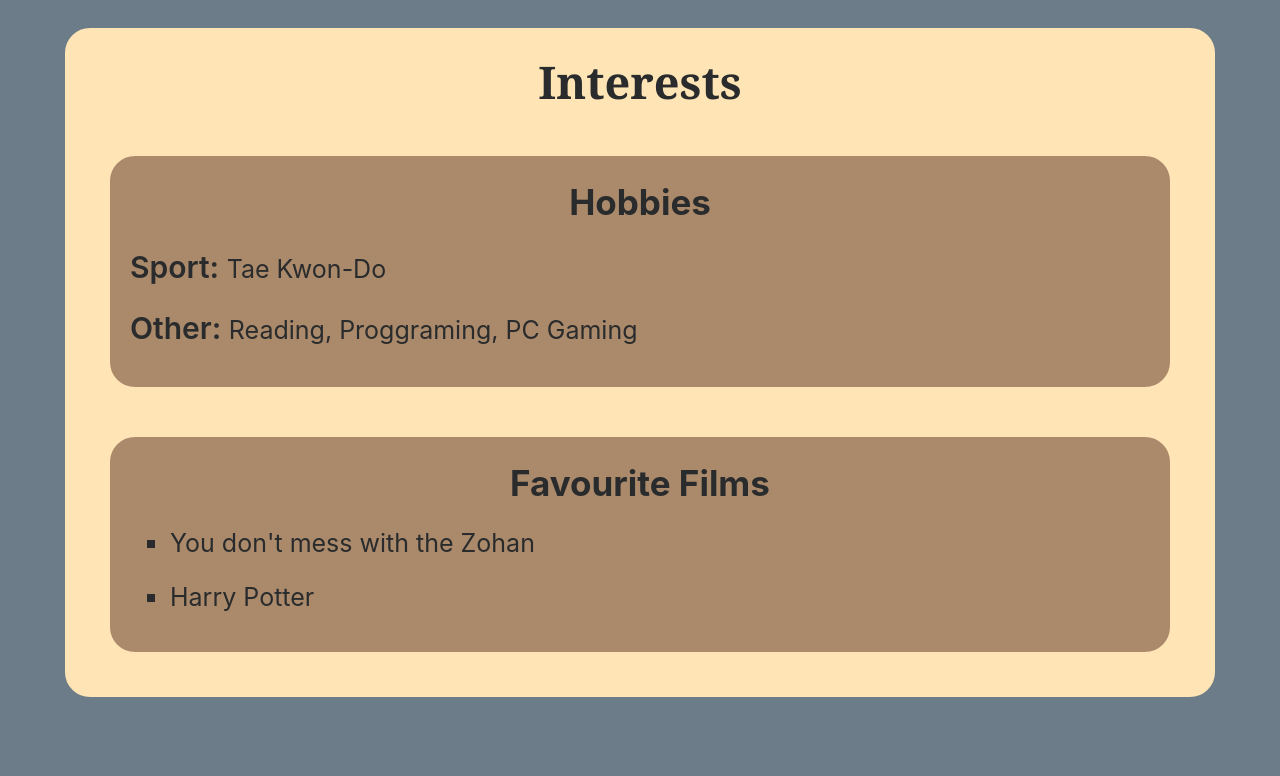
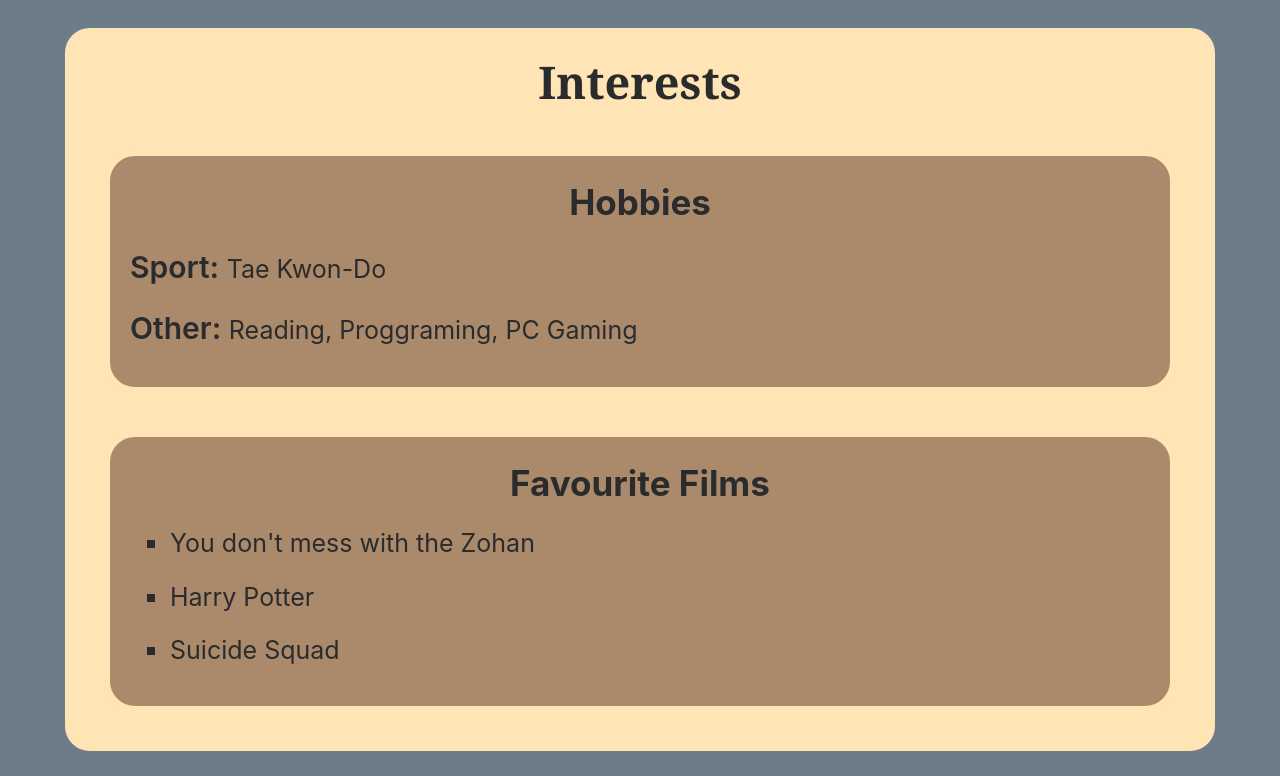
Before and after one commit to NKPetkov/My-Project, a plain HTML site: page index.html in a window 1280 px wide. Shown: the part 2648-3424 px from the top of the page. Before the commit the page ends 3370 px from the top, so only its background shows below. Drawn offline with nearby package versions, Linux system fonts and the light colour scheme; some packages are replaced by stand-ins of ours; a script that the page names is missing.

Commit message:
Update index.html

```diff
--- a/index.html
+++ b/index.html
@@ -131,6 +131,7 @@
 							<ul class="filmList">
 								<li><p class="containerTextFont">You don't mess with the Zohan</p></li>
 								<li><p class="containerTextFont">Harry Potter</p></li>
+								<li><p class-"containerTextFont">Suicide Squad</p></li>
 							</ul>
 						</div>
 					</div>
```
